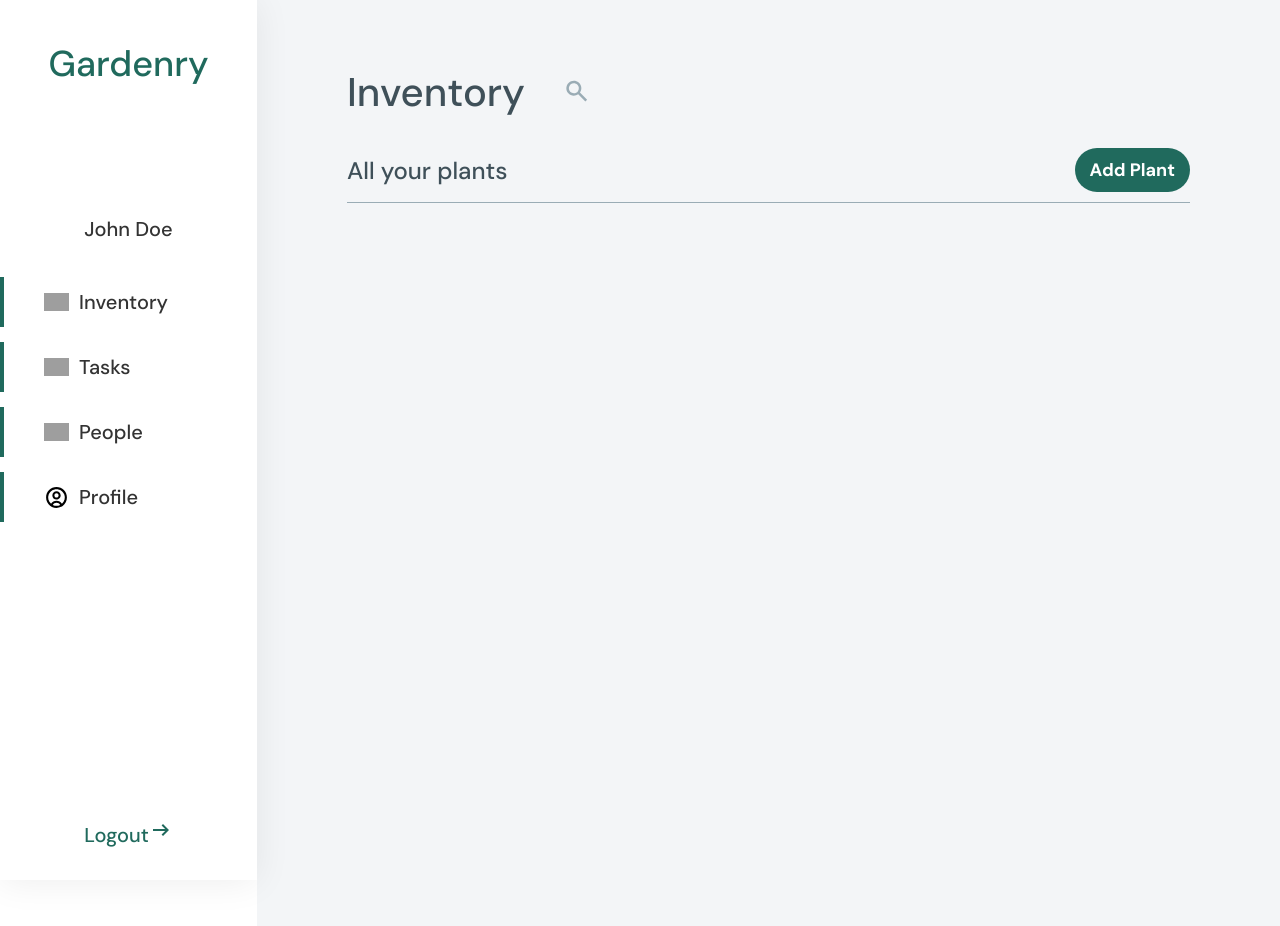
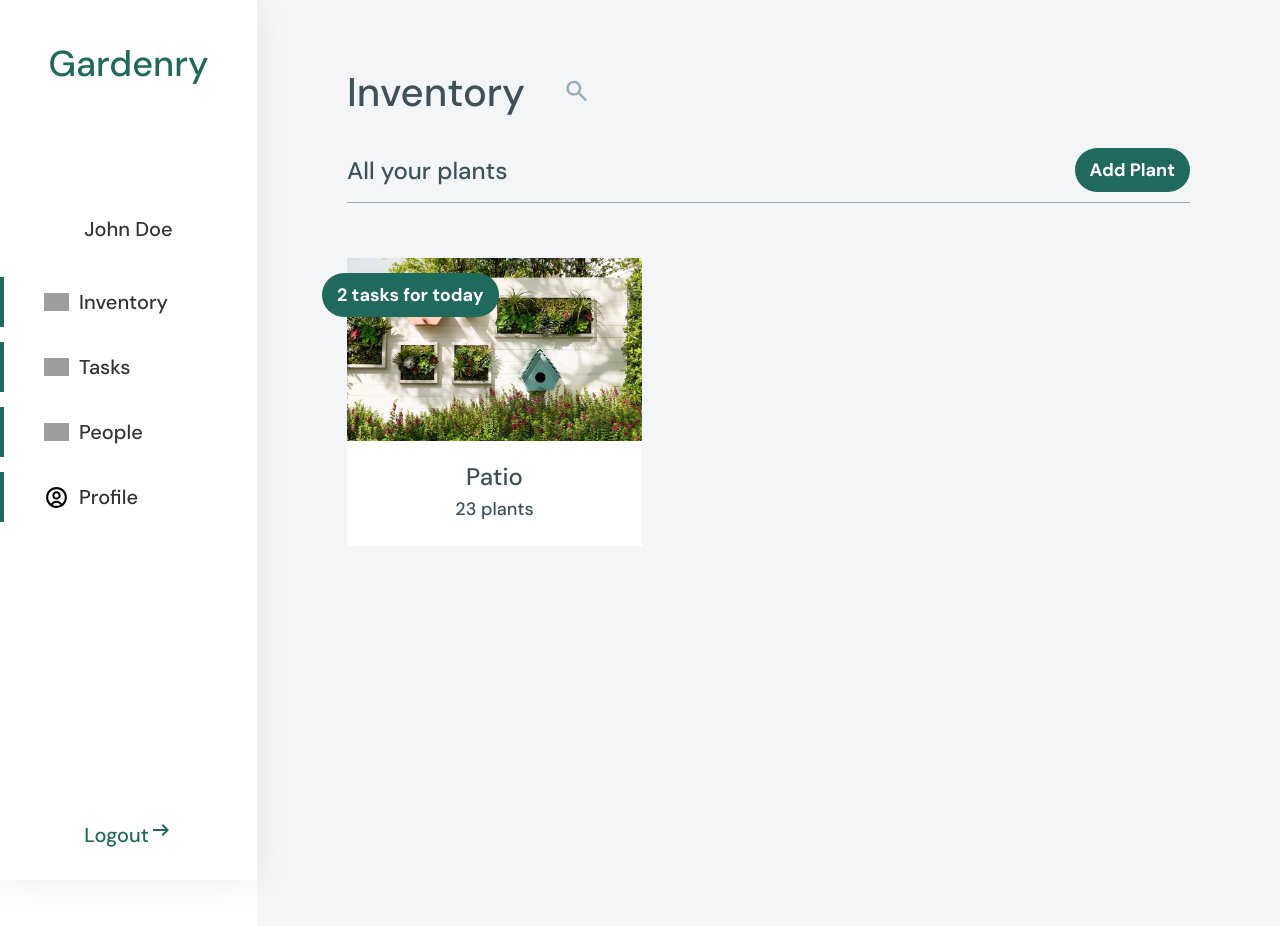
Before and after one commit to RachnaKedigehalli/Gardenry, a React (Create React App) app: page /inventory in a window 1280 px wide. Built offline with nearby package versions, Linux system fonts and the light colour scheme; grey boxes are pictures that could not be loaded.

Commit message:
Space component added

```diff
--- a/src/Inventory.js
+++ b/src/Inventory.js
@@ -1,6 +1,7 @@
 import { useState } from "react";
 import Button from "./Button";
 import search_icon from "./icons/search_icon.svg";
+import Space from "./Space";
 
 const Inventory = () => {
     const [subHeading, setSubHeading] = useState("All your plants ");
@@ -12,11 +13,12 @@ const Inventory = () => {
             </div>
             <div className="above-line">
                 <h2> {subHeading} </h2>
-                <Button text="Add Plant"></Button>
+                <Button text="Add Plant" />
             </div>
             <div className="horizontal-line"></div>
-            <div className="spaces">
-
+            <div className="inventory-content">
+                {/* <Button text="2 tasks for today" /> */}
+                <Space />
             </div>
         </div>
     );
--- /dev/null
+++ b/src/Space.js
@@ -0,0 +1,21 @@
+import { useState } from "react";
+import Button from "./Button";
+import image from "./images/garden.jpg";
+
+const Space = () => {
+    const [isTasks, setIsTasks] = useState(true);
+    return (
+        <div className="space">
+            {isTasks && <Button text="2 tasks for today" />}
+            <div className="cover-photo">
+                <img src= {image}></img>
+            </div>
+            <div className="space-details">
+                <div className="space-name"> Patio </div>
+                <p className="num-plants"> 23 plants </p>
+            </div>
+        </div>
+    );
+}
+
+export default Space;
--- a/src/index.css
+++ b/src/index.css
@@ -6,6 +6,7 @@
   --text-black: #3F5059;
   --bg-grey: #F3F5F7;
   --grey: #9AACB5;
+  --white: #FFFFFF;
   /* font size */
   --title: 36px;
   --heading: 40px;
@@ -155,7 +156,7 @@ flex-grow: 0; */
   padding: 10px 15px;
   background-color: var(--green);
   border-radius: 25px;
-  color: #FFFFFF;
+  color: var(--white);
 }
 
 .horizontal-line{
@@ -165,3 +166,40 @@ flex-grow: 0; */
   width: 100%;
   background-color: var(--grey);
 }
+.inventory-content {
+  position: relative;
+  top: 150px;
+}
+/* Space */
+.space {
+  position: relative;
+}
+.space .button {
+  position: absolute;
+  top: 15px;
+  left: -25px;
+}
+.cover-photo {
+  width: 295px;
+  height: 183px;
+}
+.cover-photo img {
+  width: 295px;
+  height: 183px;
+  object-fit: cover;
+}
+.space-details {
+  padding: 20px 0;
+  background-color: var(--white);
+}
+.space-name {
+  font-weight: var(--medium);
+  font-size: var(--sub-heading);
+  color: var(--text-black);
+}
+.num-plants {
+  font-weight: var(--medium);
+  font-size: var(--normal);
+  color: var(--text-black);
+  margin: 5px 0;
+}
```
Also changed, not shown: src/images/garden.jpg (added).
